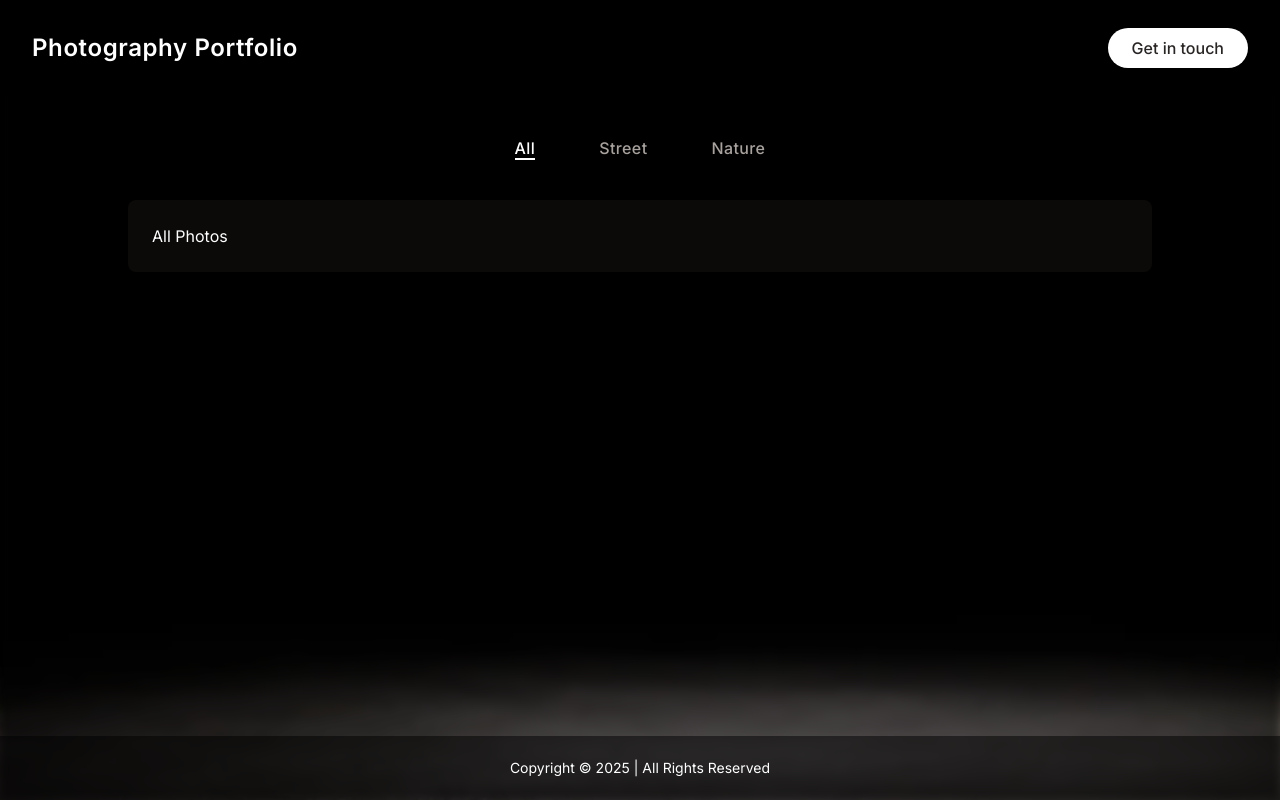
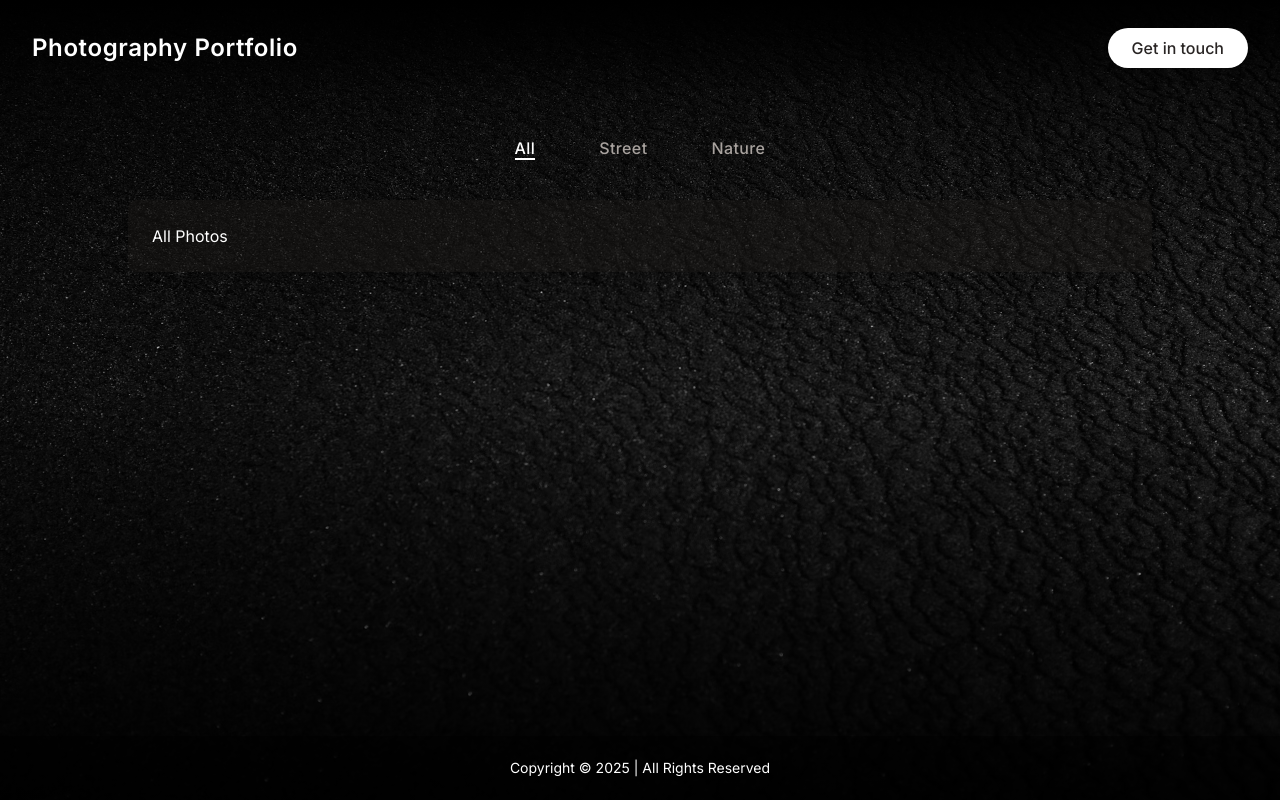
Before and after one commit to jgulinski/photo-portfolio, a Next.js app: page / in a window 1280 px wide. Built offline with nearby package versions, Linux system fonts and the light colour scheme.

Commit message:
add new background

```diff
--- a/app/page.tsx
+++ b/app/page.tsx
@@ -2,11 +2,22 @@ import { Tab, TabGroup, TabList, TabPanel, TabPanels } from "@headlessui/react";
 import Header from "./components/Header";
 import TabSection from "./components/TabSection";
 import Footer from "./components/Footer";
+import Image from "next/image";
 
 export default function Home() {
   return (
-    <div className="min-h-screen bg-[url('/background-black.JPG')] bg-cover bg-fixed text-white">
-      <div className="mx-auto flex flex-col min-h-screen max-w-screen-2xl backdrop-blur-sm backdrop-brightness-50">
+    <div className="min-h-screen text-white relative">
+      <div className="absolute inset-0 z-0">
+        <Image
+          src="/background.jpg"
+          alt="background"
+          layout="fill"
+          objectFit="cover"
+          quality={100}
+        />
+      </div>
+      <div className="absolute inset-0 bg-gradient-to-b from-black via-transparent to-black opacity-80 z-10"></div>
+      <div className="relative z-20 mx-auto flex flex-col min-h-screen max-w-screen-2xl">
         <Header />
         <main className="flex-grow">
           <TabSection />
```
Also changed, not shown: public/background-black.jpg (deleted), public/background.jpg (added).
